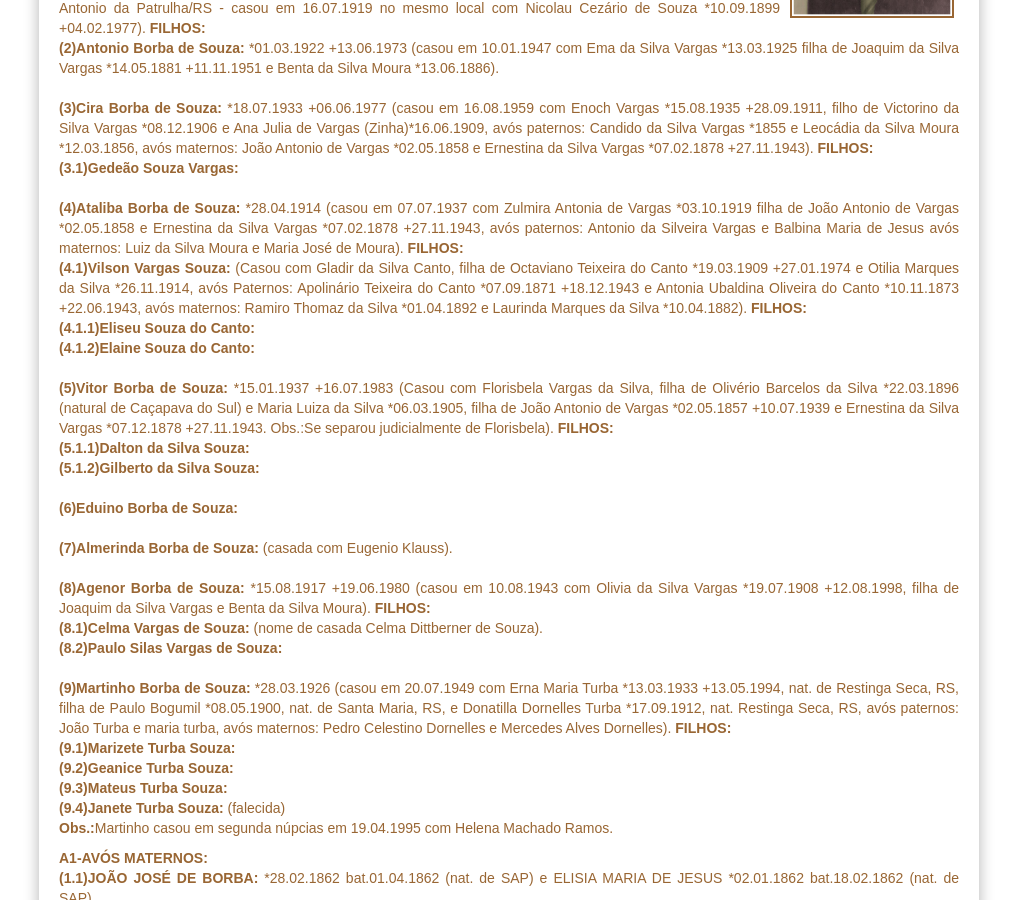
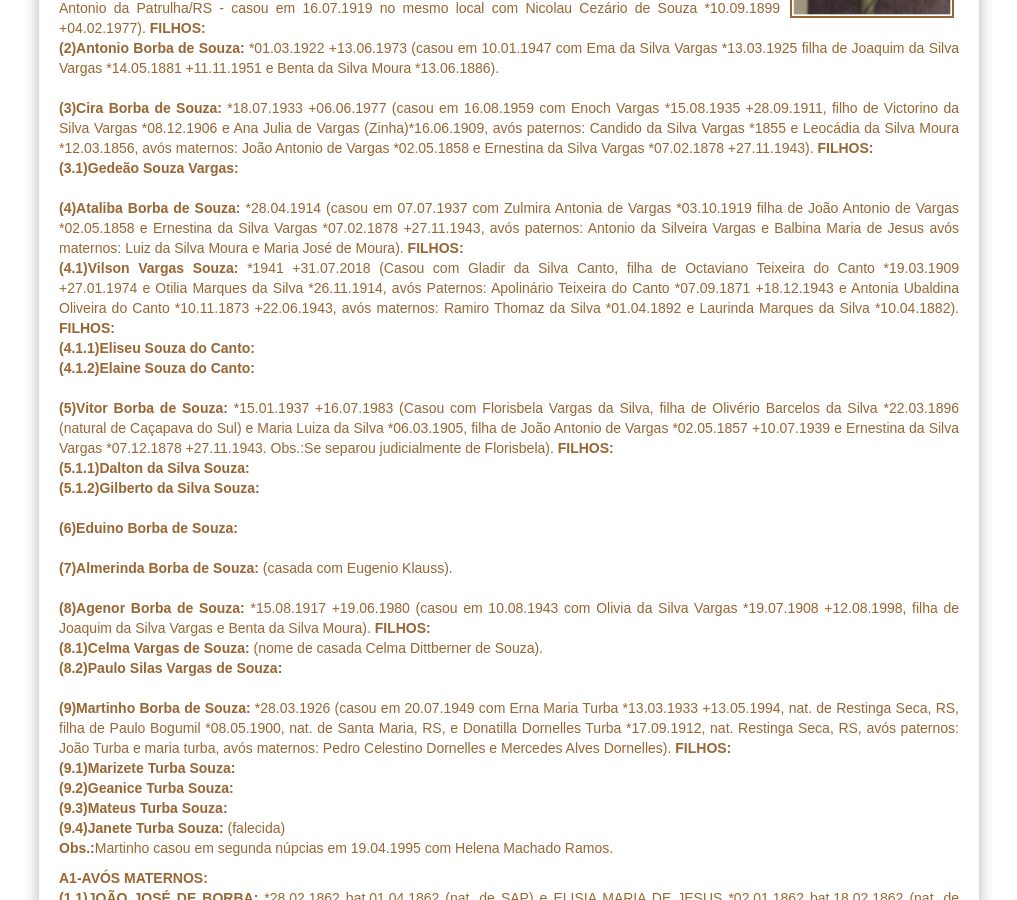
Before and after one commit to claudiovargas1955/claudiovargas1955.github.io, a Jekyll site: the page built from _pages/arvore-genealogica-da-familia-borba.html, in a window 1280 px wide and 900 px high, scrolled down 571 px. Shown: the whole window, without its empty margins (131-1148 px from the left). Built offline with Jekyll 4.4.1, drawn with Linux system fonts in a browser that asks for light colours; some web fonts are replaced.

Commit message:
Update arvore-genealogica-da-familia-borba.html

```diff
--- a/_pages/arvore-genealogica-da-familia-borba.html
+++ b/_pages/arvore-genealogica-da-familia-borba.html
@@ -74,10 +74,10 @@
 <b>(4)Ataliba Borba de Souza:</b> *28.04.1914 (casou em 07.07.1937 com Zulmira Antonia de Vargas *03.10.1919 filha de João Antonio de
 Vargas *02.05.1858 e Ernestina da Silva Vargas *07.02.1878 +27.11.1943, avós paternos: Antonio da Silveira Vargas e Balbina Maria de
 Jesus avós maternos: Luiz da Silva Moura e Maria José de Moura).<b> FILHOS: </b><br>
-<b>(4.1)Vilson Vargas Souza: </b> (Casou com Gladir da Silva Canto, filha de Octaviano Teixeira do Canto *19.03.1909 +27.01.1974 e
-Otilia Marques da Silva *26.11.1914, avós Paternos: Apolinário Teixeira do Canto *07.09.1871 +18.12.1943 e Antonia Ubaldina Oliveira do
-Canto *10.11.1873 +22.06.1943, avós maternos: Ramiro Thomaz da Silva *01.04.1892 e Laurinda Marques da Silva *10.04.1882).
-<b>FILHOS: </b><br>
+<b>(4.1)Vilson Vargas Souza: </b>*1941 +31.07.2018 (Casou com Gladir da Silva Canto, filha de Octaviano Teixeira do Canto *19.03.1909
++27.01.1974 e Otilia Marques da Silva *26.11.1914, avós Paternos: Apolinário Teixeira do Canto *07.09.1871 +18.12.1943 e Antonia
+Ubaldina Oliveira do Canto *10.11.1873 +22.06.1943, avós maternos: Ramiro Thomaz da Silva *01.04.1892 e Laurinda Marques da Silva
+*10.04.1882). <b>FILHOS: </b><br>
 <b>(4.1.1)Eliseu Souza do Canto: </b><br>
 <b>(4.1.2)Elaine Souza do Canto: </b><br><br>
 
```
